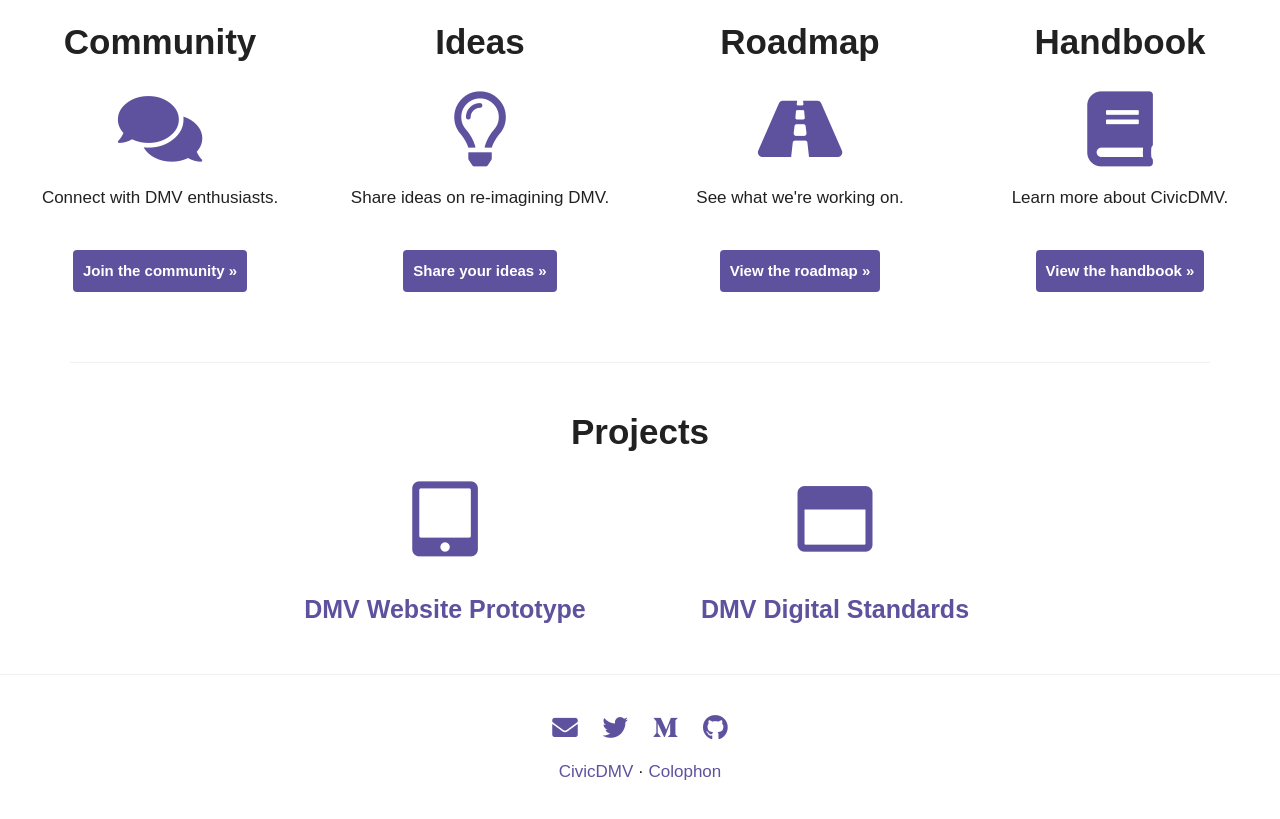
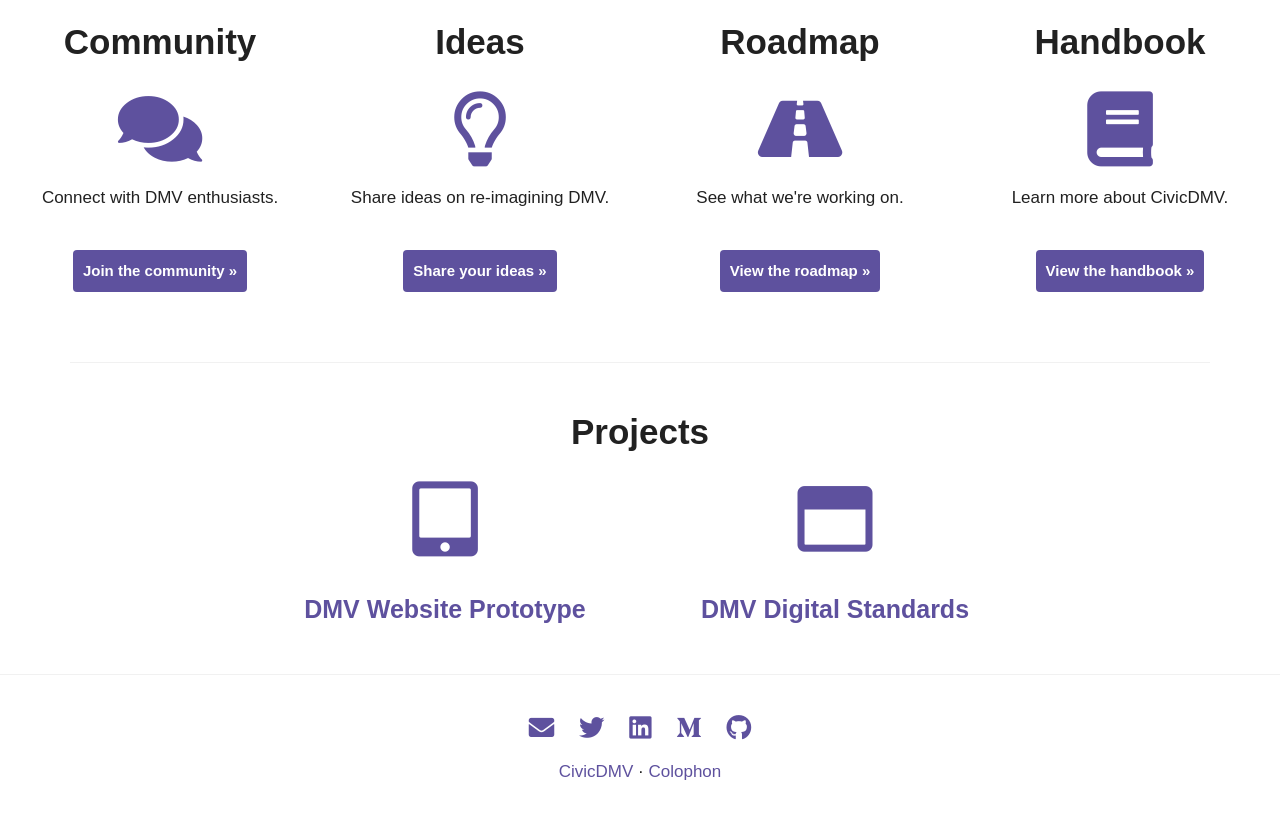
Before and after one commit to civicdmv/civicdmv.github.io, a plain HTML site: page index.html in a window 1280 px wide. Shown: the part 513-1332 px from the top of the page. Drawn offline with nearby package versions, Linux system fonts and the light colour scheme.

Commit message:
Add LinkedIn

```diff
--- a/index.html
+++ b/index.html
@@ -148,6 +148,7 @@
             <p>
               <a href="https://join.slack.com/t/civicdmv/shared_invite/enQtNjEyNjEwMjQ4OTAzLWQ4M2FlMDI0NzNiNTNmNjc4YjY2N2FmNzYwMjE5Mzg5OGVkYzY5ZDhmNjljMGY0MWY4ZDI5MGZhM2Y5ZmRkYjM"><i class="fas fa-envelope"></i></a>
               <a href="https://twitter.com/Civic_DMV"><i class="fab fa-twitter"></i></a>
+              <a href="https://linkedin.com/company/civicdmv"><i class="fab fa-linkedin"></i></a>
               <a href="https://medium.com/civicdmv"><i class="fab fa-medium-m"></i></a>
               <a href="https://github.com/CivicDMV"><i class="fab fa-github"></i></a>
             </p>
```
